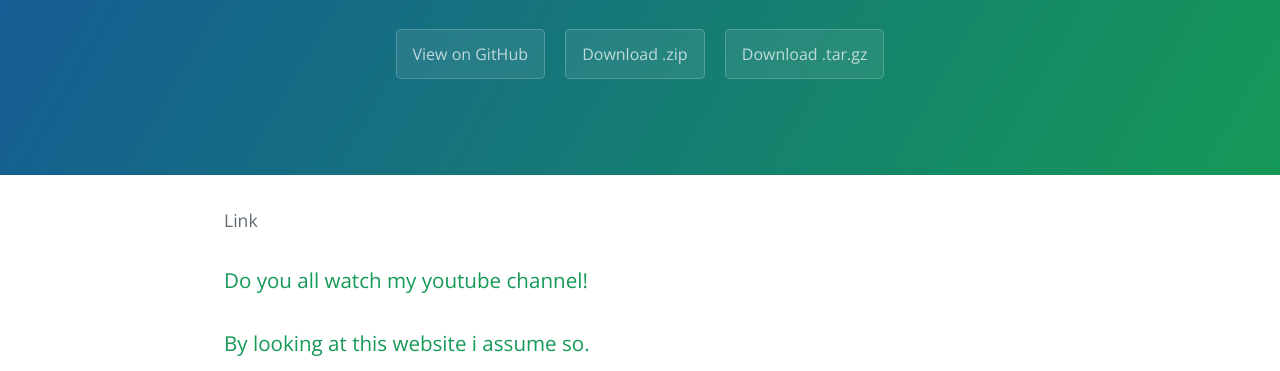
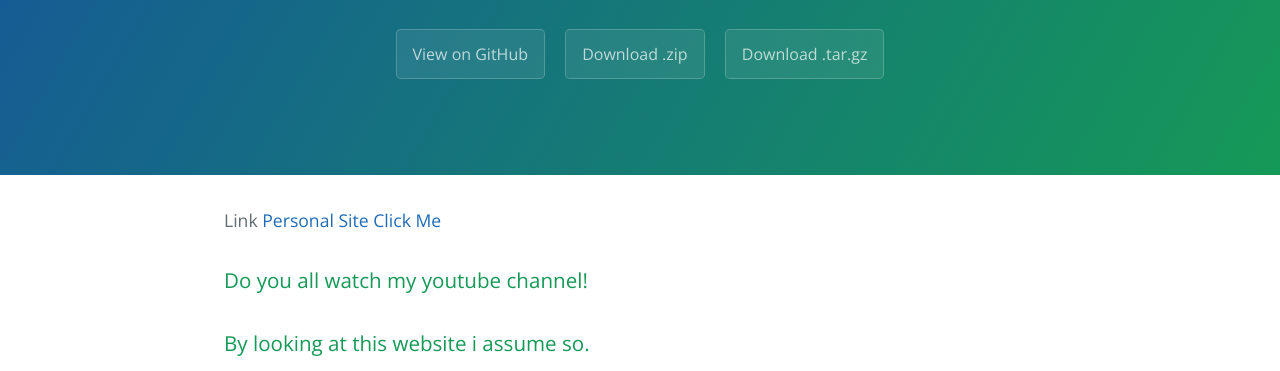
Before and after one commit to BeauHoldsworthSites/youtubechannel, a plain HTML site: page index.html in a window 1280 px wide. Shown: the part 208-579 px from the top of the page. Drawn offline with nearby package versions, Linux system fonts and the light colour scheme.

```diff
--- a/index.html
+++ b/index.html
@@ -19,7 +19,8 @@
     </section>
 
     <section class="main-content">
-      <p>Link</p>
+      <p>Link
+<a href="https://github.com/BeauHoldsworthSites/site">Personal Site Click Me</a></p>
 
 <h3>
 <a id="do-you-all-watch-my-youtube-channel" class="anchor" href="#do-you-all-watch-my-youtube-channel" aria-hidden="true"><span class="octicon octicon-link"></span></a>Do you all watch my youtube channel!</h3>
--- a/params.json
+++ b/params.json
@@ -1 +1 @@
-{"name":"Beau Youtube Channel","tagline":"The fan page for Beau Holdsworth Tv Show youtube page. And also a accompanying website for my first one.","body":"Link\r\n\r\n\r\n### Do you all watch my youtube channel!\r\n### By looking at this website i assume so.\r\n\r\n# Here you can find the latest news on my youtube channel.\r\n\r\nStay Awesome\r\n\r\nBeau Holdsworth","google":"","note":"Don't delete this file! It's used internally to help with page regeneration."}
+{"name":"Beau Youtube Channel","tagline":"The fan page for Beau Holdsworth Tv Show youtube page. And also a accompanying website for my first one.","body":"Link\r\n[Personal Site Click Me](https://github.com/BeauHoldsworthSites/site)\r\n\r\n### Do you all watch my youtube channel!\r\n### By looking at this website i assume so.\r\n\r\n# Here you can find the latest news on my youtube channel.\r\n\r\nStay Awesome\r\n\r\nBeau Holdsworth","google":"","note":"Don't delete this file! It's used internally to help with page regeneration."}
```
